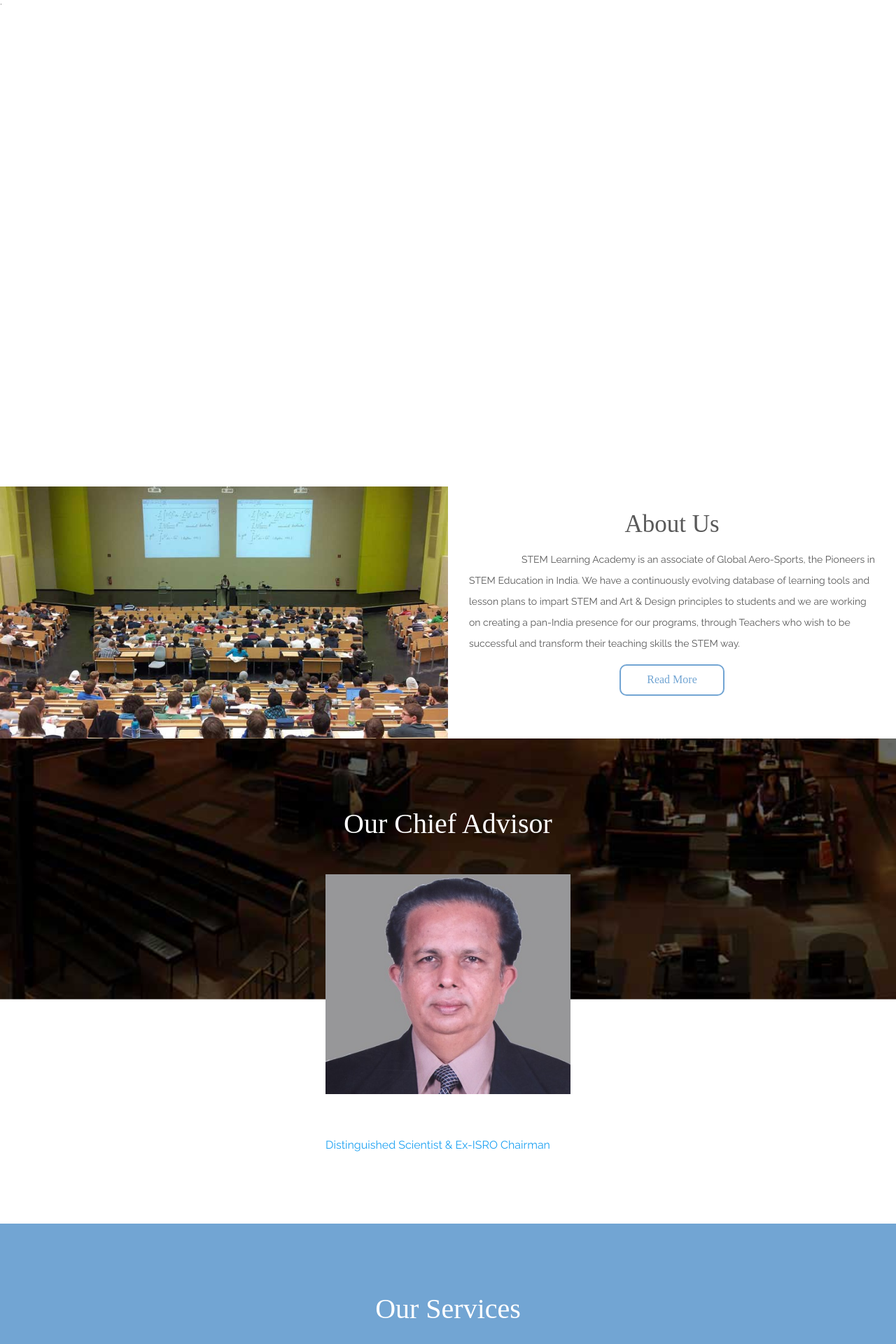
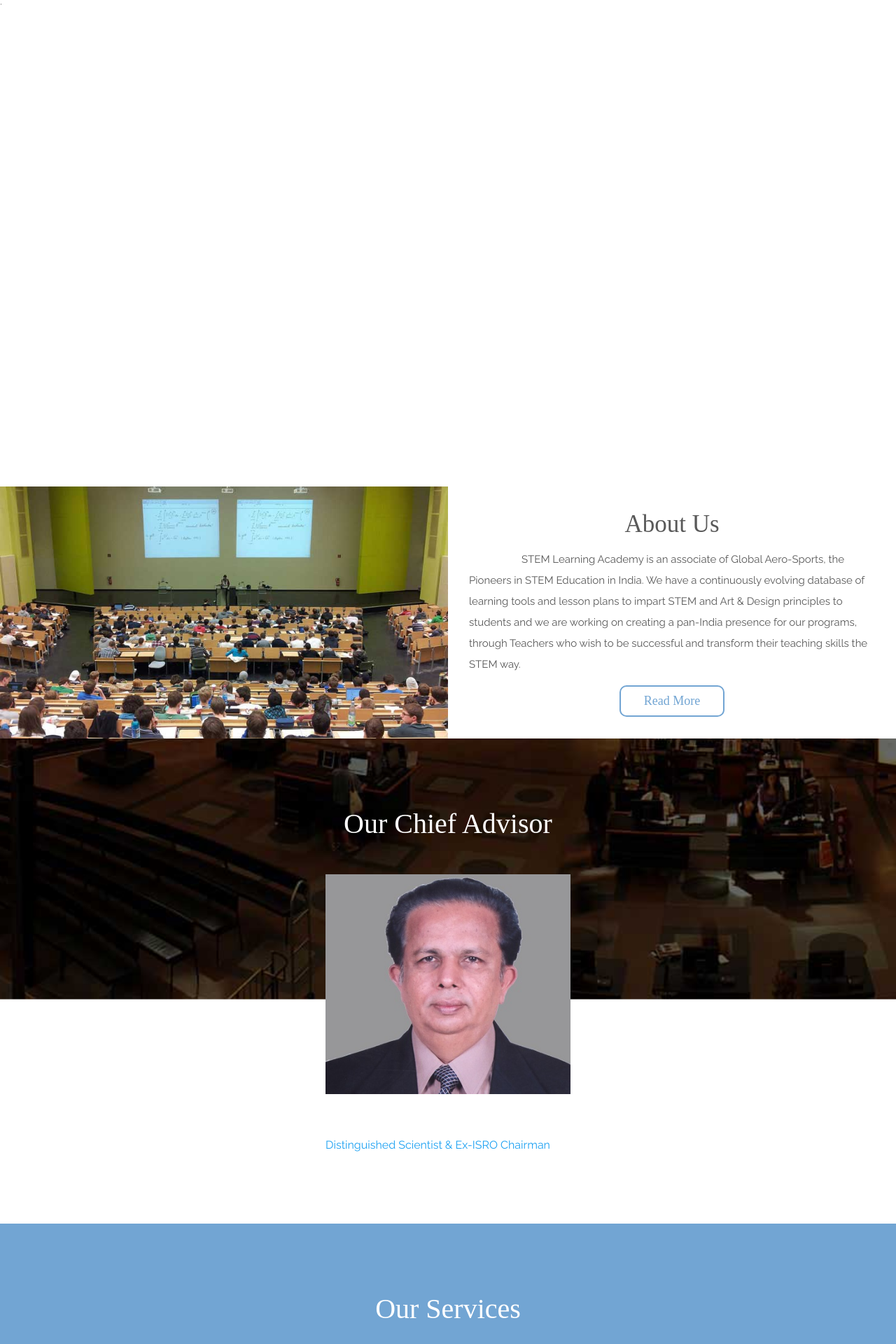
Before and after one commit to dhanyacm/stem, a Jekyll site: the page built from index.html, in a window 1280 px wide. Shown: the top 1920 px of the page at 70% size. Built offline with Jekyll 4.4.1, drawn with Linux system fonts in a browser that asks for light colours; a script that is not in the unit is left out.

```diff
--- a/css/style.css
+++ b/css/style.css
@@ -150,7 +150,7 @@
 }
 .navbar-nav>li>a {
 	color:#fff!important;
-	font-size:16px;
+	font-size:18px;
 	font-weight:normal;
 	text-transform:uppercase;
 	position:relative;
@@ -280,7 +280,7 @@
 	padding:20px 0 15px;
 }
 section.service-w3ls p.serv-w3 {
-	font-size:16px;
+	font-size:18px;
 	color:#fff;
 	line-height:30px;
 	text-align:center;
@@ -349,13 +349,13 @@
     padding-bottom: 25px;
 }
 section.about-agileits .about-wthree p {
-	font-size:16px;
+	font-size:18px;
 	font-weight:normal;
 	line-height:35px;
 	text-indent:75px;
 }
 section.about-agileits .about-wthree a {
-	font-size: 16px;
+	font-size: 18px;
     font-weight: normal;
 	font-family: 'PT Serif', serif;
 	background-color:transparent;
@@ -1145,7 +1145,7 @@
 	padding-bottom: 15px;
 }
 section.about-agileits .about-wthree p {
-    font-size: 15px;
+    font-size: 16px;
 }
 section.about-agileits .about-wthree a {
 	margin: 15px auto 0;
@@ -1161,7 +1161,7 @@
     margin-top: 330px!important;
 }
 section.about-agileits .about-wthree p {
-    font-size: 14px;
+    font-size: 15px;
 	line-height:30px;
 }
 }
```
